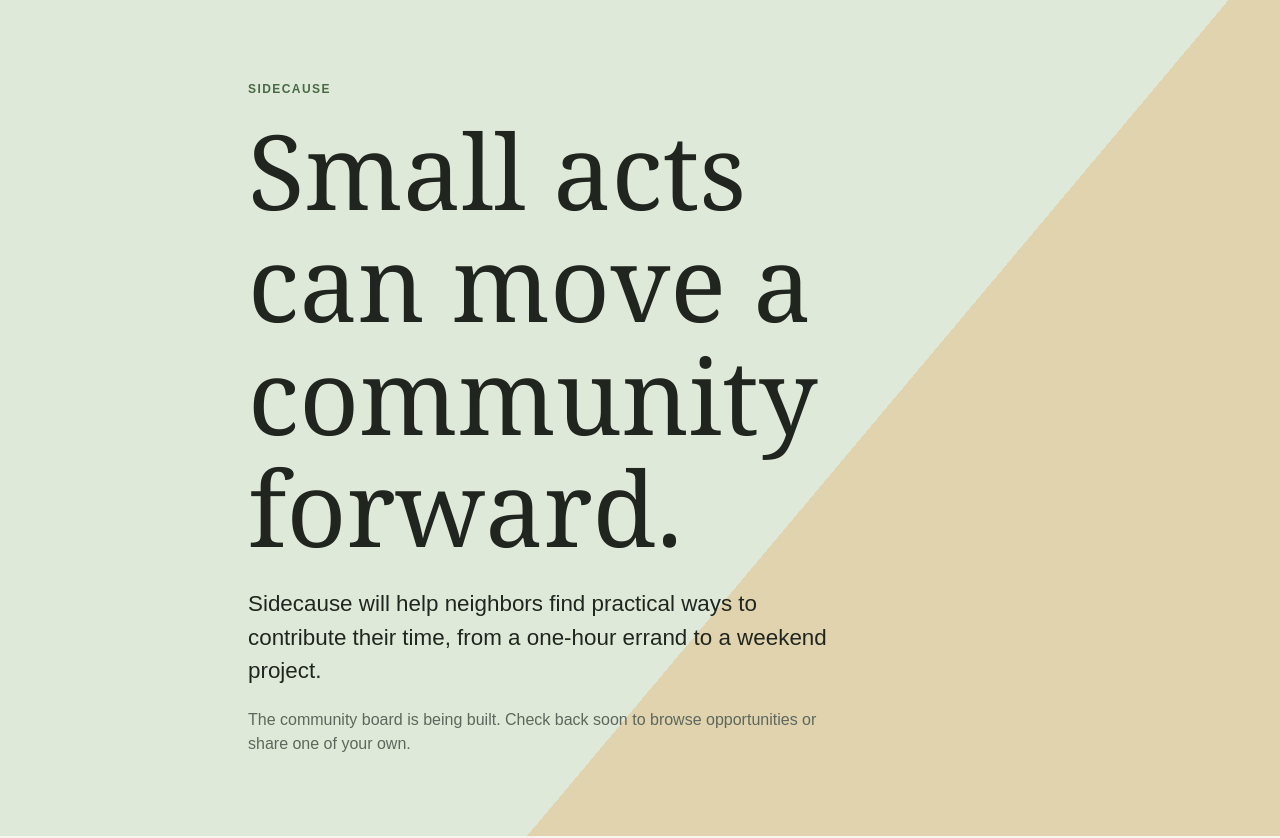
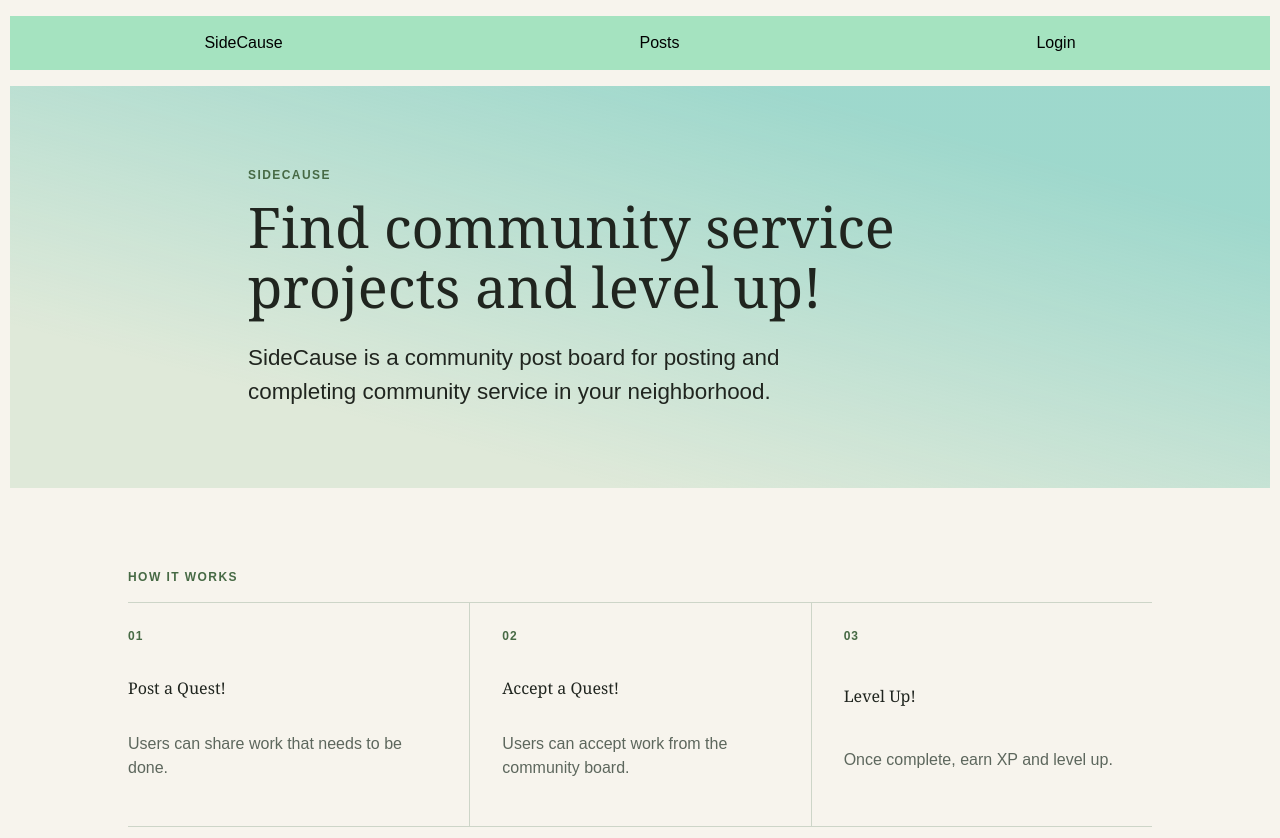
Before and after one commit to ChicoState/sidecause, a Next.js app: page / in a window 1280 px wide. Shown: the top 838 px of the page. Built offline with nearby package versions, Linux system fonts and the light colour scheme.

Commit message:
Updated home page  - navbar added, but only links to homepage for now

```diff
--- /dev/null
+++ b/app/Navbar.css
@@ -0,0 +1,25 @@
+nav {
+  background-color: rgba(75, 207, 141, 0.473);
+  color: black;
+}
+
+ul {
+  list-style-type: none;
+  margin: 1rem;
+  padding: 0;
+  display: flex;
+  justify-content: space-around;
+}
+
+li {
+  padding: 15px;
+}
+
+a {
+  color: black;
+  text-decoration: none;
+}
+
+a:hover {
+  text-decoration: underline;
+}
--- /dev/null
+++ b/app/Navbar.tsx
@@ -0,0 +1,22 @@
+import React from 'react';
+import './Navbar.css';
+
+type navbarProps = {
+  links: { text: string; url: string }[];
+};
+
+const Navbar: React.FC<navbarProps> = ({ links }) => {
+  return (
+    <nav>
+      <ul>
+        {links.map((link, index) => (
+          <li key={index}>
+            <a href={link.url}>{link.text}</a>
+          </li>
+        ))}
+      </ul>
+    </nav>
+  );
+};
+
+export default Navbar;
--- a/app/globals.css
+++ b/app/globals.css
@@ -17,7 +17,7 @@ html {
 }
 
 body {
-  margin: 0;
+  margin: 10px;
   color: var(--ink);
   background: var(--canvas);
   font-family: Arial, Helvetica, sans-serif;
@@ -33,12 +33,12 @@ p {
 }
 
 .hero {
-  min-height: 66vh;
+  min-height: 33vh;
   display: grid;
   align-items: end;
-  padding: 3rem 1.5rem;
+  padding: 1.5rem 1.5rem;
   background:
-    linear-gradient(130deg, transparent 0 62%, rgb(225 182 117 / 44%) 62% 100%),
+    linear-gradient(15deg, transparent 0 22%, rgba(75, 194, 188, 0.44) 82% 100%),
     var(--accent-soft);
 }
 
@@ -64,13 +64,13 @@ h1,
 h2,
 h3 {
   font-family: Georgia, 'Times New Roman', serif;
-  font-weight: 500;
+  font-weight: 250;
   line-height: 1.08;
 }
 
 h1 {
   max-width: 12ch;
-  margin-top: 1rem;
+  margin-top: .75rem;
   font-size: clamp(3rem, 10vw, 6.5rem);
 }
 
@@ -102,7 +102,7 @@ h2 {
 .principles__list {
   display: grid;
   gap: 0;
-  margin: 3rem 0 0;
+  margin: 1rem 0 0;
   padding: 0;
   list-style: none;
   border-top: 1px solid var(--line);
@@ -125,7 +125,7 @@ h2 {
 }
 
 h3 {
-  font-size: 1.35rem;
+  font-size: 1rem;
 }
 
 .principles__list p {
@@ -134,7 +134,7 @@ h3 {
 
 @media (min-width: 48rem) {
   .hero {
-    padding: 5rem 3rem;
+    padding: 5rem 1.5rem;
   }
 
   .principles {
--- a/app/layout.tsx
+++ b/app/layout.tsx
@@ -2,19 +2,32 @@ import type { Metadata } from 'next'
 import type { ReactNode } from 'react'
 
 import './globals.css'
+import Navbar from './Navbar'
 
 export const metadata: Metadata = {
-  title: 'Sidecause | Community service, made practical',
+  title: 'SideCause',
   description:
-    'Find a community service opportunity, make a difference, and share what was completed.',
+    'Complete community service projects and level up!',
 }
+
+
+const navLinks = [
+  { text: 'SideCause', url: '/' },
+  { text: 'Posts', url: '/' },
+  { text: 'Login', url: '/' }
+];
 
 export default function RootLayout({
   children,
 }: Readonly<{ children: ReactNode }>) {
   return (
     <html lang="en">
-      <body>{children}</body>
+      <body>
+        <div>
+          <Navbar links={navLinks} />
+        </div>
+        {children}
+      </body>
     </html>
   )
 }
--- a/app/page.tsx
+++ b/app/page.tsx
@@ -1,17 +1,13 @@
+import Navbar from './Navbar'
 export default function HomePage() {
   return (
     <main>
       <section className="hero" aria-labelledby="hero-title">
         <div className="hero__content">
-          <p className="eyebrow">Sidecause</p>
-          <h1 id="hero-title">Small acts can move a community forward.</h1>
+          <p className="eyebrow">SideCause</p>
+          <h2 id="hero-title">Find community service projects and level up!</h2>
           <p className="hero__lede">
-            Sidecause will help neighbors find practical ways to contribute
-            their time, from a one-hour errand to a weekend project.
-          </p>
-          <p className="hero__note">
-            The community board is being built. Check back soon to browse
-            opportunities or share one of your own.
+            SideCause is a community post board for posting and completing community service in your neighborhood.
           </p>
         </div>
       </section>
@@ -19,23 +15,22 @@ export default function HomePage() {
       <section className="principles" aria-labelledby="principles-title">
         <div className="section-heading">
           <p className="eyebrow">How it works</p>
-          <h2 id="principles-title">A clear path from need to impact.</h2>
         </div>
         <ol className="principles__list">
           <li>
             <span aria-hidden="true">01</span>
-            <h3>Find a cause</h3>
-            <p>Browse opportunities that need a neighbor’s help.</p>
+            <h3>Post a Quest!</h3>
+            <p>Users can share work that needs to be done.</p>
           </li>
           <li>
             <span aria-hidden="true">02</span>
-            <h3>Make a commitment</h3>
-            <p>Claim one task at a time and know exactly what is needed.</p>
+            <h3>Accept a Quest!</h3>
+            <p>Users can accept work from the community board.</p>
           </li>
           <li>
             <span aria-hidden="true">03</span>
-            <h3>See it through</h3>
-            <p>Mark the work finished so the community can see progress.</p>
+            <h3>Level Up!</h3>
+            <p>Once complete, earn XP and level up.</p>
           </li>
         </ol>
       </section>
```
